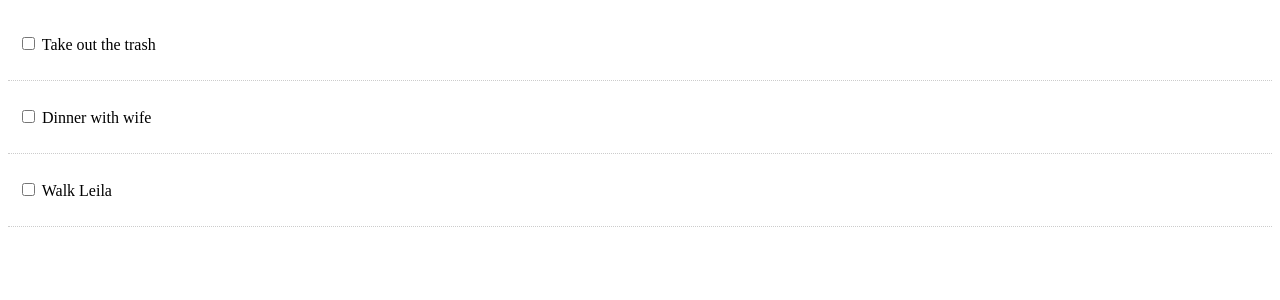
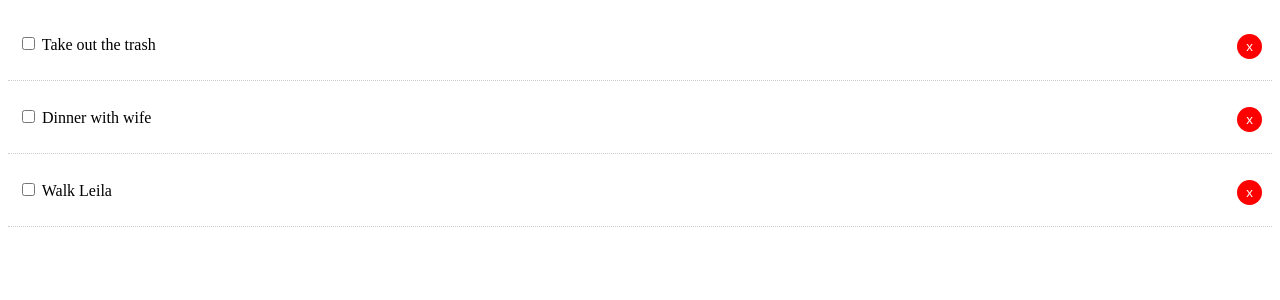
Before and after one commit to ElijaHHall/react-todo, a React (Create React App) app in the folder react-crash-todo/: page / in a window 1280 px wide. Shown: the top 300 px of the page. Built offline with nearby package versions, Linux system fonts and the light colour scheme.

Commit message:
changing the state of each todo when checked and can now delete from dom

```diff
--- a/react-crash-todo/src/App.js
+++ b/react-crash-todo/src/App.js
@@ -22,16 +22,27 @@
     },
   ]
 }
-
+// Toggle Complete
 markComplete = (id) => {
-  console.log(id)
+  this.setState({ todos: this.state.todos.map(todo => {
+    if (todo.id === id) {
+      todo.completed = !todo.completed
+    }
+    return todo;
+  })})
 }
 
+//Delete Todo
+delTodo = (id) => {
+  this.setState({ todos: [...this.state.todos.filter(todo => todo.id
+    !== id)] })
+}
   render() {
     return (
     <div className="App">
       <Todos todos={this.state.todos}
-      markComplete = {this.markComplete}/>
+      markComplete = {this.markComplete}
+      delTodo={this.delTodo} />
     </div>
   );
   }
--- a/react-crash-todo/src/components/Todoitem.js
+++ b/react-crash-todo/src/components/Todoitem.js
@@ -21,17 +21,28 @@
     return (
         <div style={this.getStyle()}>
             <p>
-            <input type="checkbox" onChange={this.props.markComplete.bind
-            (this, id)} /> {' '}
+            <input type="checkbox" onChange={this.props.markComplete.bind (this, id)} /> {' '}
             {title}
+            <button onClick={this.props.delTodo.bind(this, id)} style={btnStyle}>x</button>
             </p>
         </div>
     )
 }
 }
 
+//Prop Types
 Todoitem.propTypes= {
     todo: PropTypes.object.isRequired
+  }
+
+  const  btnStyle = {
+    background: '#ff0000',
+    color: '#fff',
+    border: 'none',
+    padding: '5px 9px',
+    borderRadius: '50%',
+    cursor: 'pointer',
+    float: 'right'
   }
 
 
--- a/react-crash-todo/src/components/Todos.js
+++ b/react-crash-todo/src/components/Todos.js
@@ -8,7 +8,8 @@
   render() {
     return this.props.todos.map((todo) => (
         <Todoitem key={todo.id} todo= {todo}
-        markComplete={this.props.markComplete} />
+        markComplete={this.props.markComplete}
+        delTodo={this.props.delTodo} />
     ))
   }
 
```
